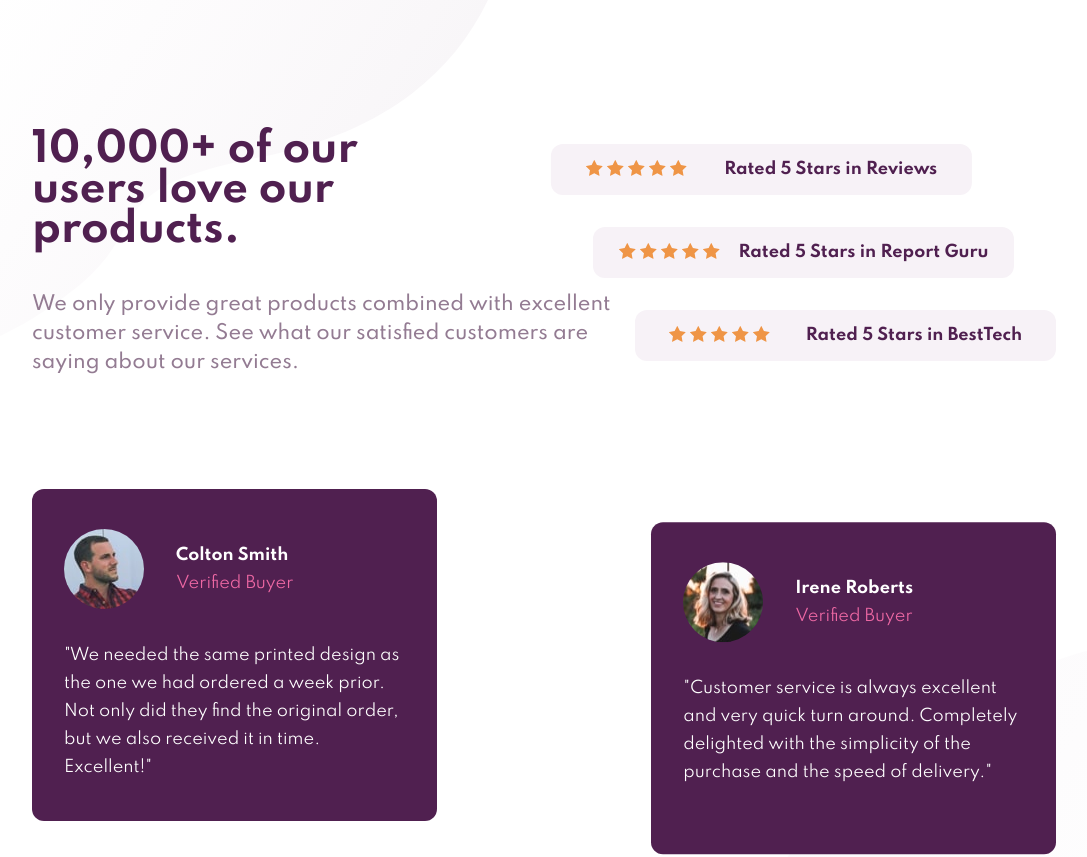
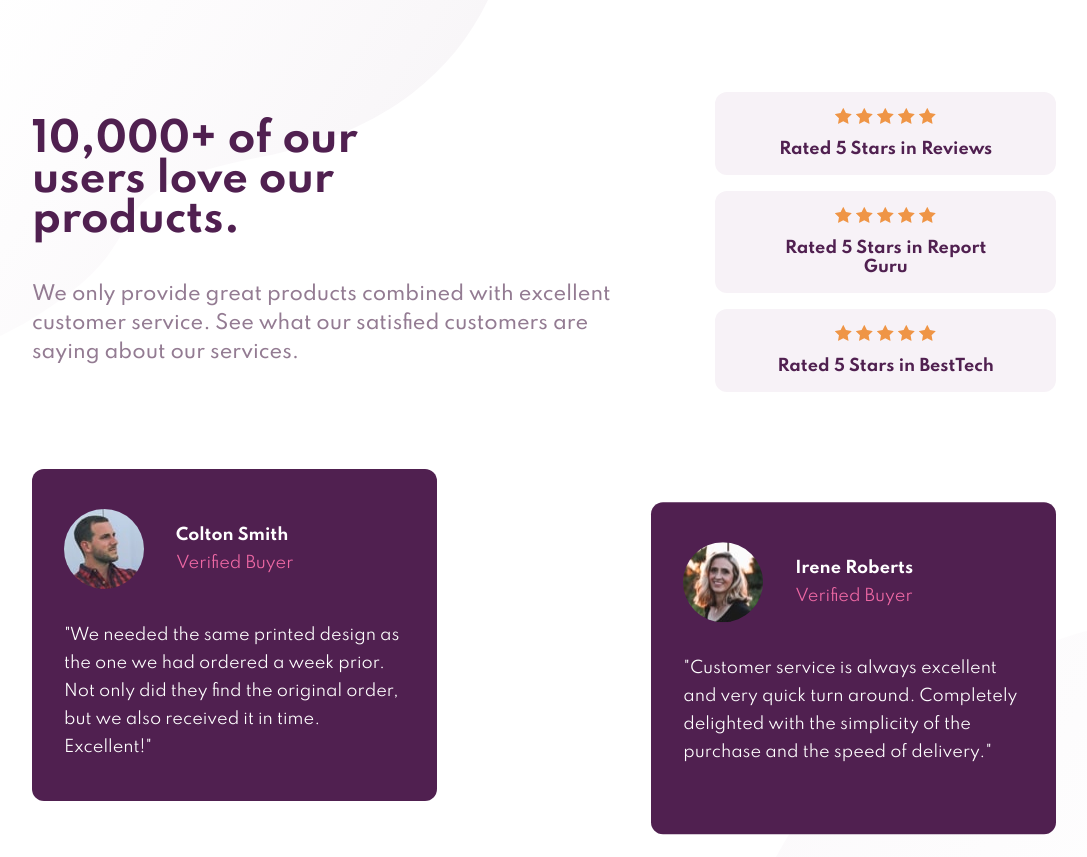
Before and after one commit to spaceflake/fm-chall-social-proof-section, a plain HTML site: page index.html in a window 1280 px wide. Shown: the top 857 px of the page, without its empty margins (96-1183 px from the left). Drawn offline with Linux system fonts and the light colour scheme.

Commit message:
updated readme, added screenshot

```diff
--- a/style.css
+++ b/style.css
@@ -62,30 +62,54 @@ h1, .starCard p {
 }
 
 /* Layout */
-.topContent, .ratings, .starCard, .quotesCards {
+.topContent, .quotesCards {
   display: flex;
-  flex-wrap: wrap;
-  flex: 1 1 0;
+  flex-flow: row wrap;
+  flex: 1 1 auto;
   justify-content: space-between;
   margin: auto;
 }
 .topContent, .quotesCards {max-width:85em;}
+
+
 .ratings {
+  display: flex;
   flex-direction: column;
-  min-width: 20ch;
-  max-width: 35ch;
+  flex: 1 1 0;
+  justify-content: center;
 }
+.starCard:nth-child(1) {
+  margin-right: auto;
+}
+.starCard:nth-child(2) {
+  margin: 1em auto 1em auto;
+}
+.starCard:nth-child(3) {
+  margin-left: auto;
+}
+
 .starCard {
+  display: flex;
+  flex-flow: row wrap;
   background-color: var(--Light-Grayish-Magenta);
   border-radius: var(--border-radius);
   text-align: center;
-  margin-bottom: 2em;
   padding: 0 1em;
-  width: 100%;
+}
+.stars {
+  background-image: url(/images/icon-star.svg);
+  background-size: 17px 16px;
+  background-repeat: space;
+  height: 16px;
+  min-width: 101px;
+  margin: 1em auto 0 auto;
 }
 .starCard p {
+  padding: 0 2em;
   margin: 1em auto;
 }
+
+
 article {
   background-color: var(--Very-Dark-Magenta);
   padding: 2.5em 2em;
@@ -103,19 +127,13 @@ header div {
   flex-direction: column;
   justify-content: center;
 }
-.stars {
-  background-image: url(/images/icon-star.svg);
-  background-size: 17px 16px;
-  background-repeat: space;
-  height: 16px;
-  width: 101px;
-  margin: 1em auto 0 auto;
-}
 .profilepic {
   border-radius: 50%;
   max-height: 100%;
   margin-right: 2rem;
 }
+
+
 /* small mobile, profile section adjustments */
 @media all and (max-width:325px) {
   body {padding: .75em;}
@@ -141,16 +159,11 @@ header div {
     text-align: left;
     margin-left: 0;
   }
-  .starCard:nth-child(1) {
-    transform: translateX(-20%);
-  }
-  .starCard:nth-child(2) {
-    transform: translateX(-10%);
-  }
-  .quotesCards, .ratings {
-    justify-content: space-between;
+
+  .quotesCards {
     margin: 4em auto 2em auto;
   }
+
   article {margin: 0}
   article:nth-child(2) {
     transform: translateY(10%);
@@ -160,7 +173,7 @@ header div {
     }
 
 }
-@media all and (min-width:12000px){
+@media all and (min-width:1200px){
   .heading{margin-right:6em;}
 }
 .attribution {
```
Also changed, not shown: images/screenshot-desktop.png (added), 2 other files.
